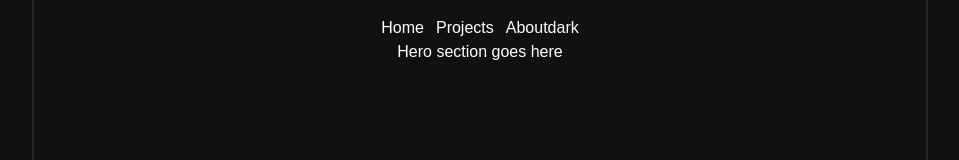
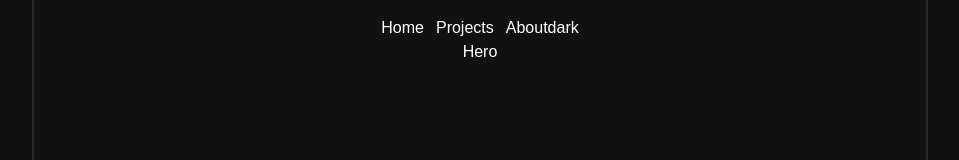
Before and after one commit to archinit/portfolio2.0, a Next.js app: page / in a window 1280 px wide. Shown: the top 160 px of the page, without its empty margins (160-1119 px from the left). Built offline with nearby package versions, Linux system fonts and the light colour scheme.

Commit message:
Hero updated

```diff
--- a/components/Hero.tsx
+++ b/components/Hero.tsx
@@ -1,5 +1,5 @@
 export const Hero = () => {
     return <div>
-        Hero section goes here
+        Hero
     </div>
 }
```
